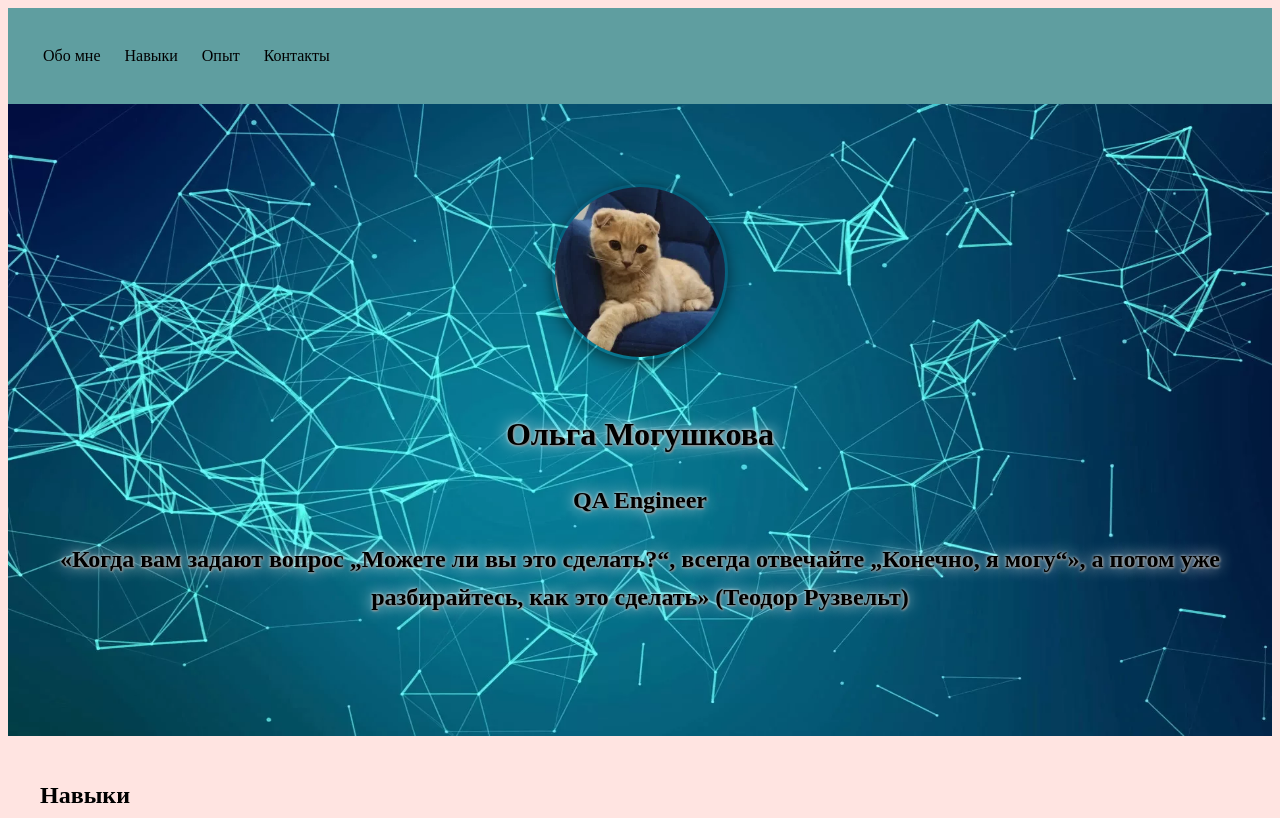
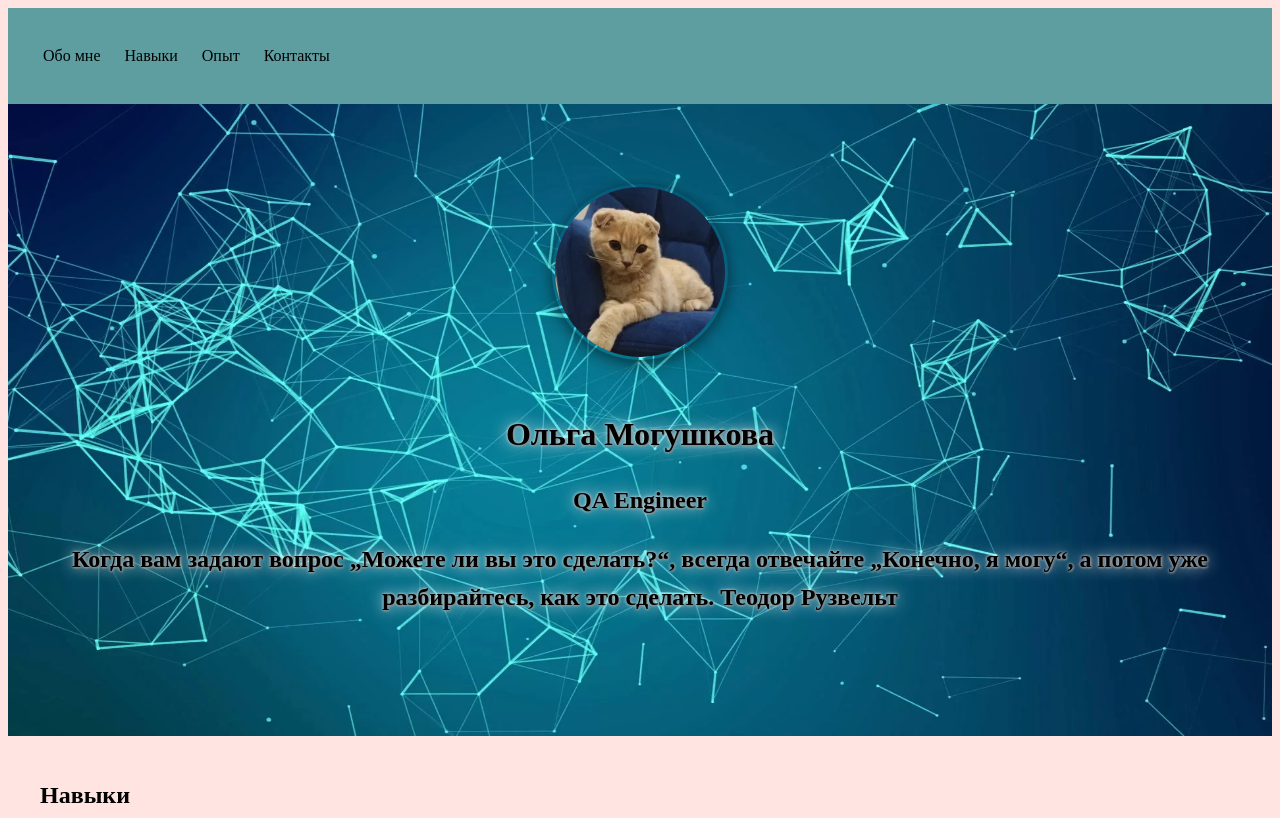
Before and after one commit to OlgaMogushkova/SV, a plain HTML site: page index.html in a window 1280 px wide. Shown: the top 818 px of the page. Drawn offline with Linux system fonts and the light colour scheme.

Commit message:
Отредактировала девиз

```diff
--- a/index.html
+++ b/index.html
@@ -25,7 +25,8 @@
         <div class="container">
             <h1>Ольга Могушкова</h1>
             <h2>QA Engineer</h2>
-            <h2>«Когда вам задают вопрос „Можете ли вы это сделать?“, всегда отвечайте „Конечно, я могу“», а потом уже разбирайтесь, как это сделать» (Теодор Рузвельт)</h2>
+            <h2>Когда вам задают вопрос „Можете ли вы это сделать?“, всегда отвечайте „Конечно, я могу“, а потом уже разбирайтесь, как это сделать.
+            Теодор Рузвельт</h2>
         </div>
     </header>
 
```
